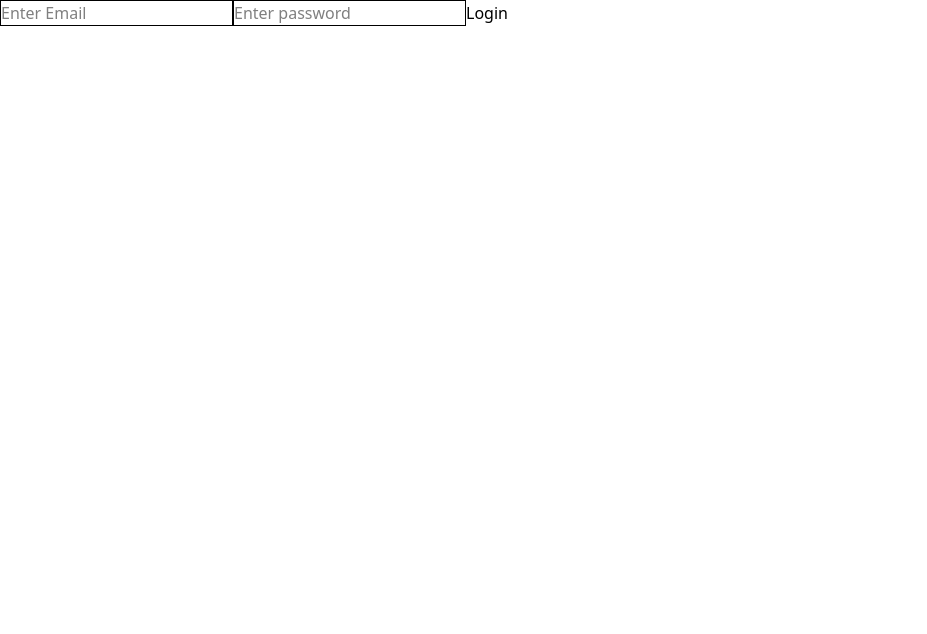
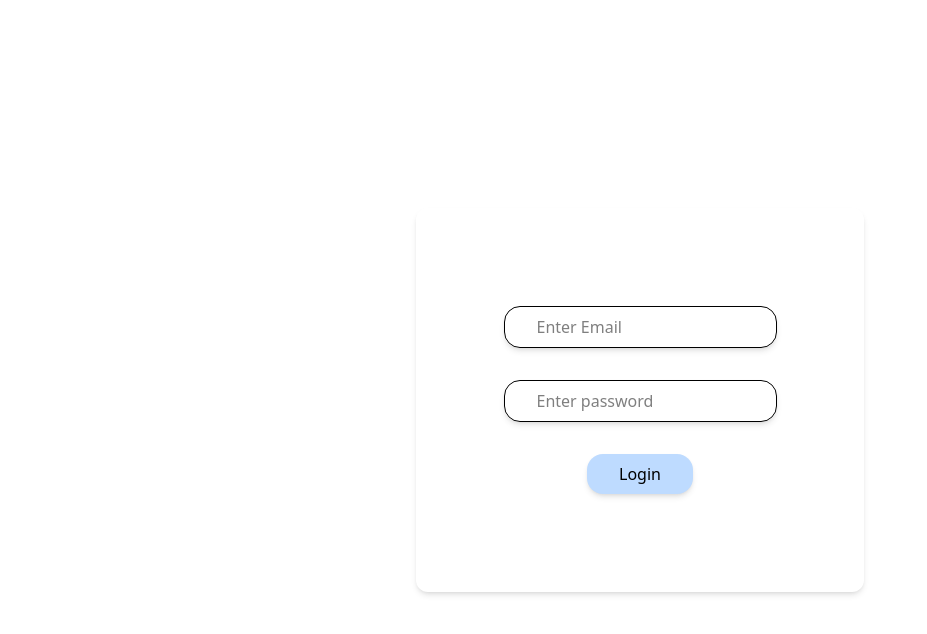
Before and after one commit to ajah-ac/ECOMMERCE, a React (Vite) app in the folder E-commerce/: page /login in a window 1280 px wide. Shown: the top 634 px of the page, without its empty margins (0-927 px from the left). Built offline with nearby package versions, Linux system fonts and the light colour scheme.

Commit message:
Update login

```diff
--- a/E-commerce/src/output.css
+++ b/E-commerce/src/output.css
@@ -7,6 +7,18 @@
       "Segoe UI Emoji", "Segoe UI Symbol", "Noto Color Emoji";
     --font-mono: ui-monospace, SFMono-Regular, Menlo, Monaco, Consolas, "Liberation Mono",
       "Courier New", monospace;
+    --color-amber-300: oklch(87.9% 0.169 91.605);
+    --color-green-200: oklch(92.5% 0.084 155.995);
+    --color-green-300: oklch(87.1% 0.15 154.449);
+    --color-blue-200: oklch(88.2% 0.059 254.128);
+    --color-blue-950: oklch(28.2% 0.091 267.935);
+    --color-gray-900: oklch(21% 0.034 264.665);
+    --spacing: 0.25rem;
+    --container-md: 28rem;
+    --container-2xl: 42rem;
+    --radius-md: 0.375rem;
+    --radius-xl: 0.75rem;
+    --radius-2xl: 1rem;
     --default-font-family: var(--font-sans);
     --default-mono-font-family: var(--font-mono);
   }
@@ -160,8 +172,38 @@
   }
 }
 @layer utilities {
+  .m-auto {
+    margin: auto;
+  }
+  .flex {
+    display: flex;
+  }
   .table {
     display: table;
+  }
+  .h-1 {
+    height: calc(var(--spacing) * 1);
+  }
+  .h-64 {
+    height: calc(var(--spacing) * 64);
+  }
+  .h-96 {
+    height: calc(var(--spacing) * 96);
+  }
+  .h-1096 {
+    height: calc(var(--spacing) * 1096);
+  }
+  .h-full {
+    height: 100%;
+  }
+  .h-screen {
+    height: 100vh;
+  }
+  .w-2xl {
+    width: var(--container-2xl);
+  }
+  .w-md {
+    width: var(--container-md);
   }
   .border-collapse {
     border-collapse: collapse;
@@ -172,12 +214,107 @@
   .resize {
     resize: both;
   }
+  .flex-col {
+    flex-direction: column;
+  }
+  .items-center {
+    align-items: center;
+  }
+  .justify-center {
+    justify-content: center;
+  }
+  .space-y-4 {
+    :where(& > :not(:last-child)) {
+      --tw-space-y-reverse: 0;
+      margin-block-start: calc(calc(var(--spacing) * 4) * var(--tw-space-y-reverse));
+      margin-block-end: calc(calc(var(--spacing) * 4) * calc(1 - var(--tw-space-y-reverse)));
+    }
+  }
+  .space-y-8 {
+    :where(& > :not(:last-child)) {
+      --tw-space-y-reverse: 0;
+      margin-block-start: calc(calc(var(--spacing) * 8) * var(--tw-space-y-reverse));
+      margin-block-end: calc(calc(var(--spacing) * 8) * calc(1 - var(--tw-space-y-reverse)));
+    }
+  }
+  .space-y-20 {
+    :where(& > :not(:last-child)) {
+      --tw-space-y-reverse: 0;
+      margin-block-start: calc(calc(var(--spacing) * 20) * var(--tw-space-y-reverse));
+      margin-block-end: calc(calc(var(--spacing) * 20) * calc(1 - var(--tw-space-y-reverse)));
+    }
+  }
+  .rounded-2xl {
+    border-radius: var(--radius-2xl);
+  }
+  .rounded-md {
+    border-radius: var(--radius-md);
+  }
+  .rounded-xl {
+    border-radius: var(--radius-xl);
+  }
   .border {
     border-style: var(--tw-border-style);
     border-width: 1px;
   }
+  .border-1 {
+    border-style: var(--tw-border-style);
+    border-width: 1px;
+  }
+  .border-blue-950 {
+    border-color: var(--color-blue-950);
+  }
+  .bg-amber-300 {
+    background-color: var(--color-amber-300);
+  }
+  .bg-blue-200 {
+    background-color: var(--color-blue-200);
+  }
+  .bg-gray-900 {
+    background-color: var(--color-gray-900);
+  }
+  .bg-green-200 {
+    background-color: var(--color-green-200);
+  }
+  .bg-green-300 {
+    background-color: var(--color-green-300);
+  }
+  .p-2 {
+    padding: calc(var(--spacing) * 2);
+  }
+  .pr-8 {
+    padding-right: calc(var(--spacing) * 8);
+  }
+  .pl-4 {
+    padding-left: calc(var(--spacing) * 4);
+  }
+  .pl-8 {
+    padding-left: calc(var(--spacing) * 8);
+  }
+  .pl-16 {
+    padding-left: calc(var(--spacing) * 16);
+  }
+  .align-text-bottom {
+    vertical-align: text-bottom;
+  }
   .underline {
     text-decoration-line: underline;
+  }
+  .shadow-2xl {
+    --tw-shadow: 0 25px 50px -12px var(--tw-shadow-color, rgb(0 0 0 / 0.25));
+    box-shadow: var(--tw-inset-shadow), var(--tw-inset-ring-shadow), var(--tw-ring-offset-shadow), var(--tw-ring-shadow), var(--tw-shadow);
+  }
+  .shadow-2xs {
+    --tw-shadow: 0 1px var(--tw-shadow-color, rgb(0 0 0 / 0.05));
+    box-shadow: var(--tw-inset-shadow), var(--tw-inset-ring-shadow), var(--tw-ring-offset-shadow), var(--tw-ring-shadow), var(--tw-shadow);
+  }
+  .shadow-md {
+    --tw-shadow: 0 4px 6px -1px var(--tw-shadow-color, rgb(0 0 0 / 0.1)), 0 2px 4px -2px var(--tw-shadow-color, rgb(0 0 0 / 0.1));
+    box-shadow: var(--tw-inset-shadow), var(--tw-inset-ring-shadow), var(--tw-ring-offset-shadow), var(--tw-ring-shadow), var(--tw-shadow);
+  }
+  .shadow-xs {
+    --tw-shadow: 0 1px 2px 0 var(--tw-shadow-color, rgb(0 0 0 / 0.05));
+    box-shadow: var(--tw-inset-shadow), var(--tw-inset-ring-shadow), var(--tw-ring-offset-shadow), var(--tw-ring-shadow), var(--tw-shadow);
   }
   .outline {
     outline-style: var(--tw-outline-style);
@@ -207,10 +344,80 @@
   syntax: "*";
   inherits: false;
 }
+@property --tw-space-y-reverse {
+  syntax: "*";
+  inherits: false;
+  initial-value: 0;
+}
 @property --tw-border-style {
   syntax: "*";
   inherits: false;
   initial-value: solid;
+}
+@property --tw-shadow {
+  syntax: "*";
+  inherits: false;
+  initial-value: 0 0 #0000;
+}
+@property --tw-shadow-color {
+  syntax: "*";
+  inherits: false;
+}
+@property --tw-shadow-alpha {
+  syntax: "<percentage>";
+  inherits: false;
+  initial-value: 100%;
+}
+@property --tw-inset-shadow {
+  syntax: "*";
+  inherits: false;
+  initial-value: 0 0 #0000;
+}
+@property --tw-inset-shadow-color {
+  syntax: "*";
+  inherits: false;
+}
+@property --tw-inset-shadow-alpha {
+  syntax: "<percentage>";
+  inherits: false;
+  initial-value: 100%;
+}
+@property --tw-ring-color {
+  syntax: "*";
+  inherits: false;
+}
+@property --tw-ring-shadow {
+  syntax: "*";
+  inherits: false;
+  initial-value: 0 0 #0000;
+}
+@property --tw-inset-ring-color {
+  syntax: "*";
+  inherits: false;
+}
+@property --tw-inset-ring-shadow {
+  syntax: "*";
+  inherits: false;
+  initial-value: 0 0 #0000;
+}
+@property --tw-ring-inset {
+  syntax: "*";
+  inherits: false;
+}
+@property --tw-ring-offset-width {
+  syntax: "<length>";
+  inherits: false;
+  initial-value: 0px;
+}
+@property --tw-ring-offset-color {
+  syntax: "*";
+  inherits: false;
+  initial-value: #fff;
+}
+@property --tw-ring-offset-shadow {
+  syntax: "*";
+  inherits: false;
+  initial-value: 0 0 #0000;
 }
 @property --tw-outline-style {
   syntax: "*";
@@ -278,7 +485,22 @@
       --tw-rotate-z: initial;
       --tw-skew-x: initial;
       --tw-skew-y: initial;
+      --tw-space-y-reverse: 0;
       --tw-border-style: solid;
+      --tw-shadow: 0 0 #0000;
+      --tw-shadow-color: initial;
+      --tw-shadow-alpha: 100%;
+      --tw-inset-shadow: 0 0 #0000;
+      --tw-inset-shadow-color: initial;
+      --tw-inset-shadow-alpha: 100%;
+      --tw-ring-color: initial;
+      --tw-ring-shadow: 0 0 #0000;
+      --tw-inset-ring-color: initial;
+      --tw-inset-ring-shadow: 0 0 #0000;
+      --tw-ring-inset: initial;
+      --tw-ring-offset-width: 0px;
+      --tw-ring-offset-color: #fff;
+      --tw-ring-offset-shadow: 0 0 #0000;
       --tw-outline-style: solid;
       --tw-blur: initial;
       --tw-brightness: initial;
```
